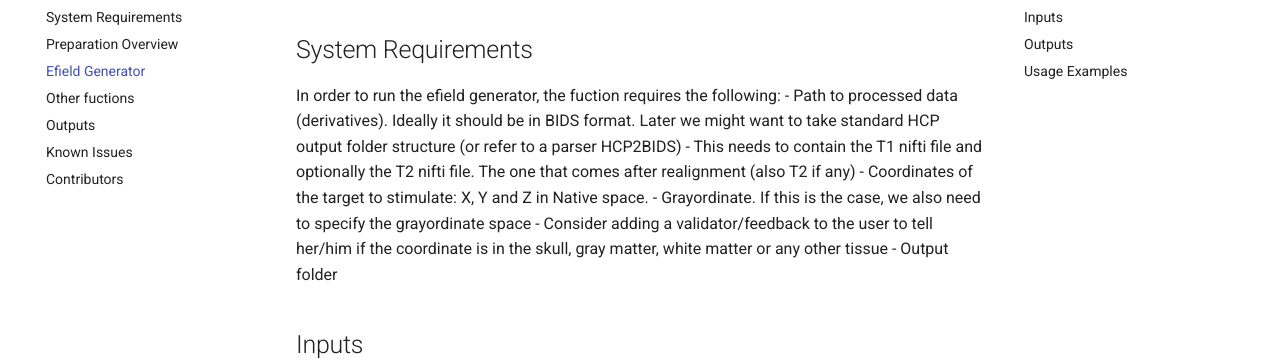
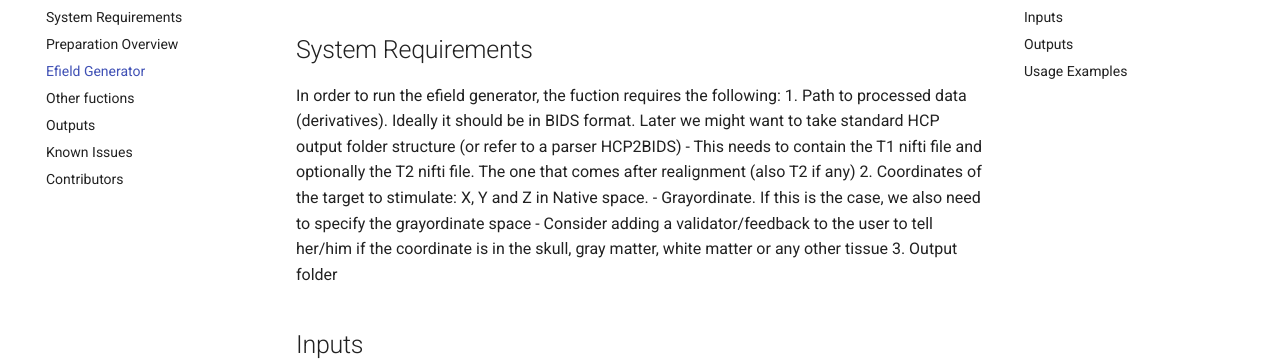
Before and after one commit to DCAN-Labs/simnibs_cifti_tools_RTD2, an MkDocs documentation site: the page built from docs/Efield_generator.md, in a window 1280 px wide and 900 px high. Shown: the part 148-508 px from the top of the window. Built offline with MkDocs 1.6.1 and Material for MkDocs 9.7.7, drawn with Linux system fonts in a browser that asks for light colours; old or Windows-style settings are respelled for this version of MkDocs.

Commit message:
Update Efield_generator.md

```diff
--- a/docs/Efield_generator.md
+++ b/docs/Efield_generator.md
@@ -5,12 +5,12 @@
 System Requirements
 ---------------
 In order to run the efield generator, the fuction requires the following:
-- Path to processed data (derivatives). Ideally it should be in BIDS format. Later we might want to take standard HCP output folder structure (or refer to a parser HCP2BIDS)
+1. Path to processed data (derivatives). Ideally it should be in BIDS format. Later we might want to take standard HCP output folder structure (or refer to a parser HCP2BIDS)
 - This needs to contain the T1 nifti file and optionally the T2 nifti file. The one that comes after realignment (also T2 if any)
-- Coordinates of the target to stimulate: X, Y and Z in Native space.
+2. Coordinates of the target to stimulate: X, Y and Z in Native space.
 - Grayordinate. If this is the case, we also need to specify the grayordinate space
 - Consider adding a validator/feedback to the user to tell her/him if the coordinate is in the skull, gray matter, white matter or any other tissue
-- Output folder
+3. Output folder
 
 
 
```
